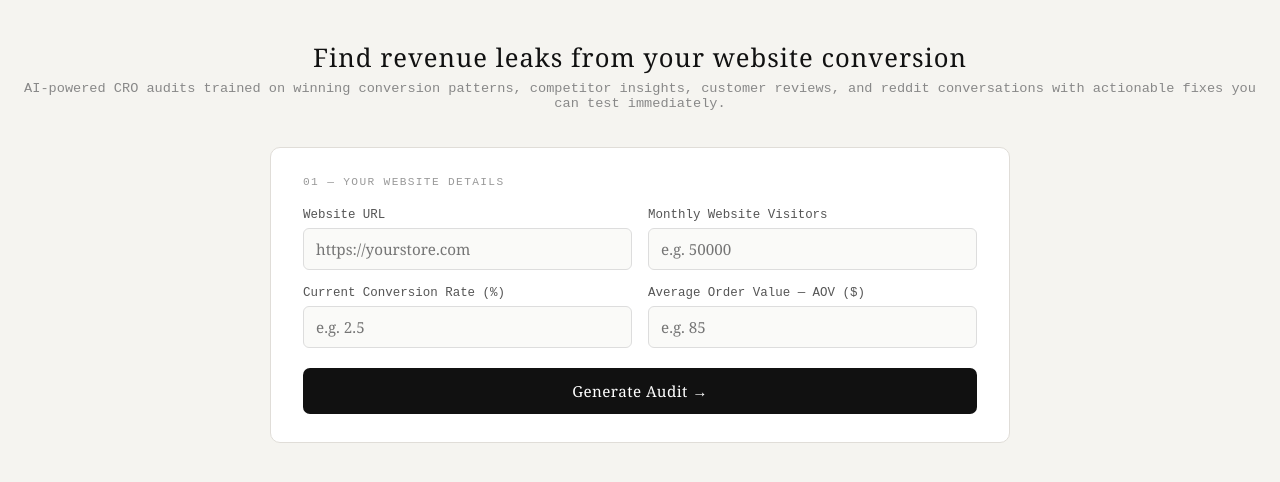
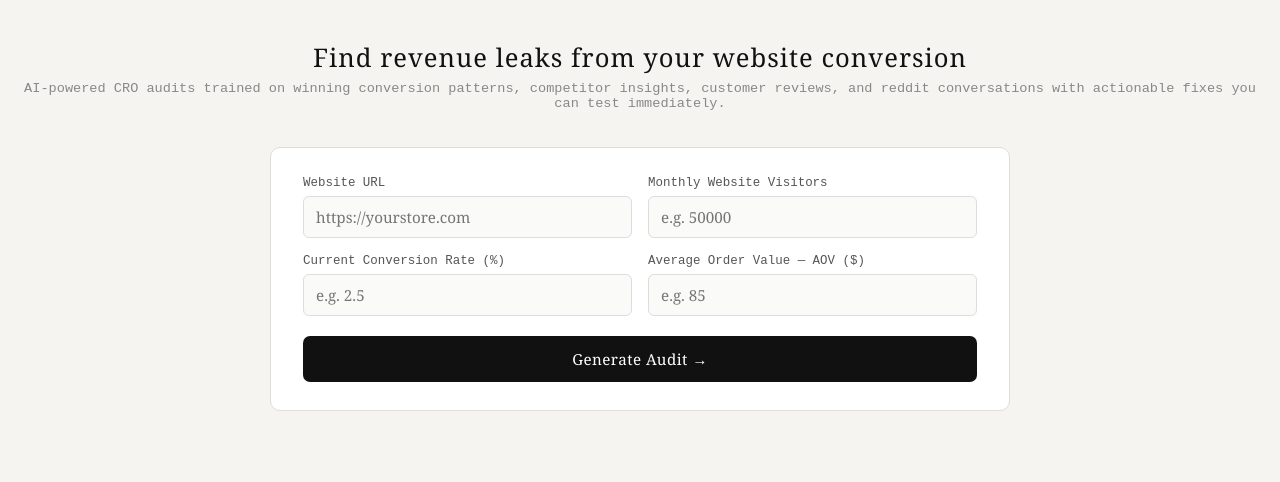
Before and after one commit to aditya-dashboards/cro-audit, a plain HTML site: page index.html in a window 1280 px wide. Drawn offline with Linux system fonts and the light colour scheme.

Commit message:
Update index.html

```diff
--- a/index.html
+++ b/index.html
@@ -244,7 +244,6 @@
 
   <!-- INPUT CONTAINER -->
   <div class="card" id="input-card">
-    <div class="card-title">01 — Your Website Details</div>
     <div class="input-grid">
       <div>
         <label>Website URL</label>
```
